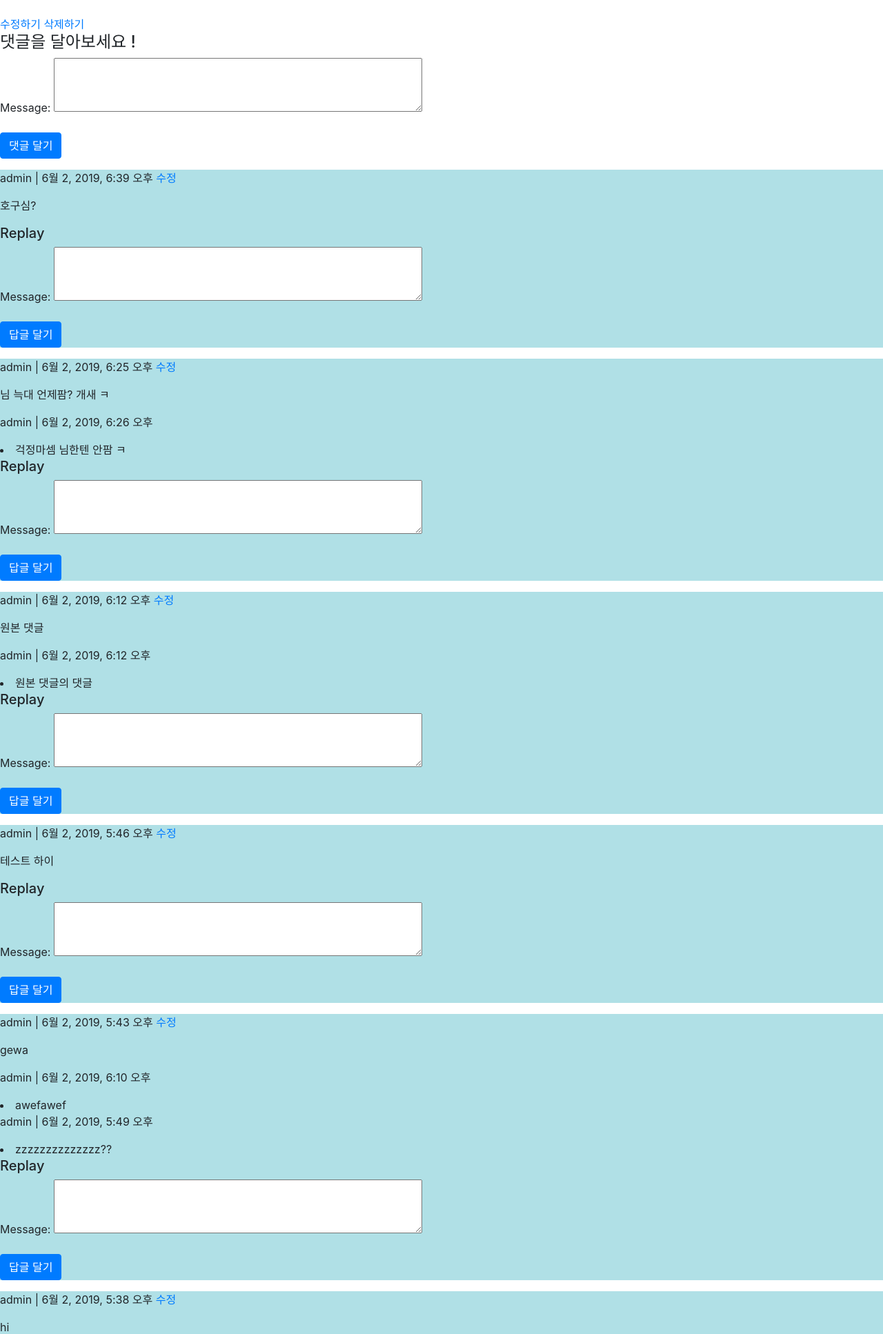
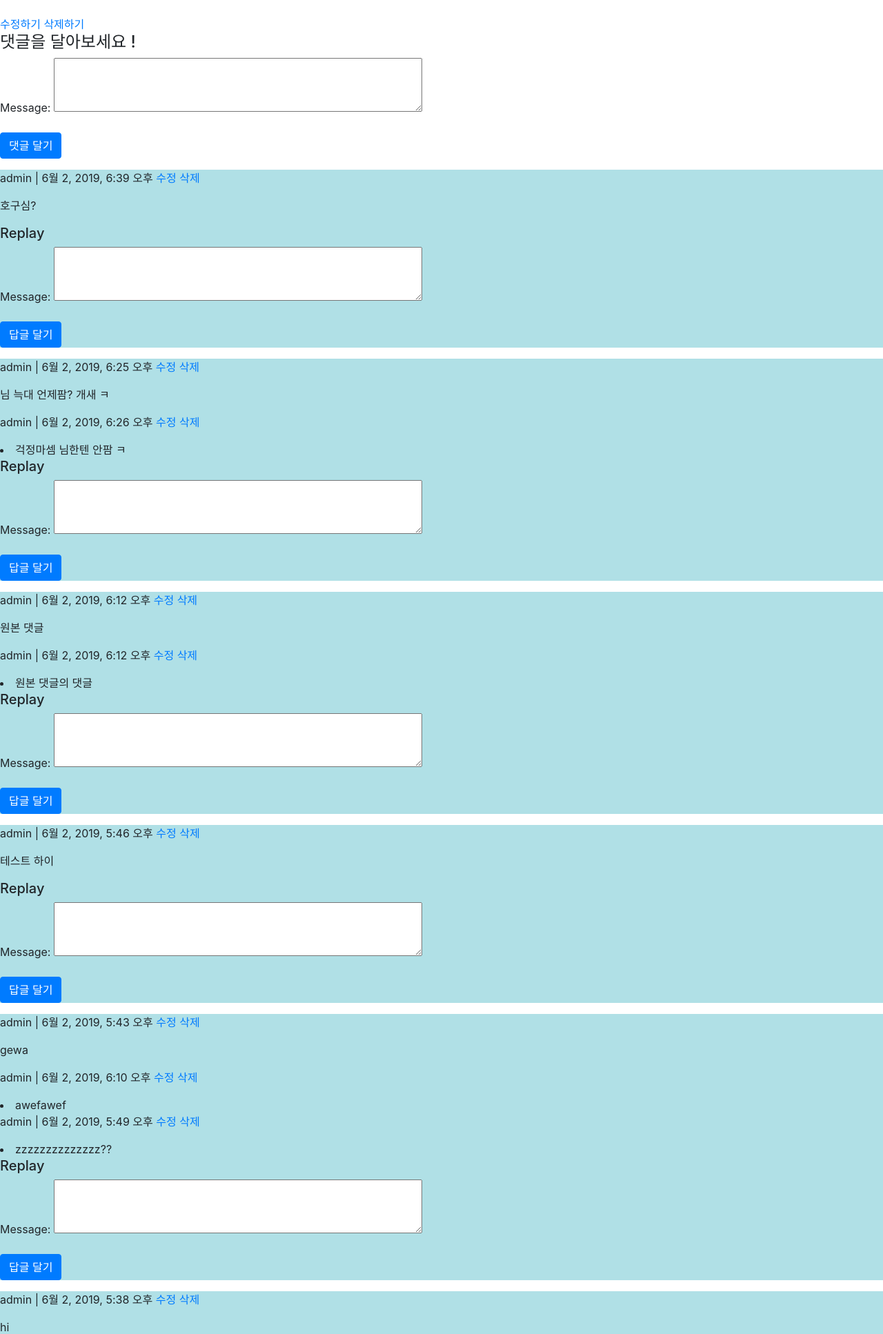
Before and after one commit to Dokeey/Buy-Sell, a Django app: page /trade/item_detail/1/ in a window 1280 px wide. Shown: the part 908-2842 px from the top of the page at 69% size. Run offline with Django 3.2, Linux system fonts and the light colour scheme; data comes from the database, SQL or seed files in the repository; both versions use the stored data as it was after the commit; some libraries are stand-ins or nearby versions.

Commit message:
add: item 댓글 삭제하기 구현

```diff
--- a/trade/templates/trade/item_detail.html
+++ b/trade/templates/trade/item_detail.html
@@ -36,11 +36,14 @@
 {% for comment in comments %}
     <div class="comment" style="background-color: powderblue">
         <p class="info">{{ comment.user }} | {{ comment.created_at }}
-            <a href="{% url "trade:comment_update" pk=item.pk cid=comment.pk %}">수정</a></p>
+            <a href="{% url "trade:comment_update" pk=item.pk cid=comment.pk %}">수정</a>
+            <a href="{% url "trade:comment_delete" pk=item.pk cid=comment.pk %}">삭제</a></p>
             {{ comment.message|linebreaks }}
 
         {% for replay in comment.replies.all %}
-            <p class="info">{{ replay.user }} | {{ replay.created_at }}</p>
+            <p class="info">{{ replay.user }} | {{ replay.created_at }}
+            <a href="{% url "trade:comment_update" pk=item.pk cid=replay.pk %}">수정</a>
+            <a href="{% url "trade:comment_delete" pk=item.pk cid=replay.pk %}">삭제</a></p>
             <li>{{ replay.message }}</li>
         {% endfor %}
 
--- a/trade/urls.py
+++ b/trade/urls.py
@@ -13,5 +13,6 @@ urlpatterns = [
     path('item_update/<int:pk>/', views.item_update, name='item_update'),
     path('item_delete/<int:pk>/', views.item_delete, name='item_delete'),
     path('comment_update/<int:pk>/<int:cid>/', views.comment_update, name='comment_update'),
+    path('comment_delete/<int:pk>/<int:cid>/', views.comment_delete, name='comment_delete'),
     path('test/', views.test),
 ]
--- a/trade/views.py
+++ b/trade/views.py
@@ -102,5 +102,10 @@ def comment_update(request, pk, cid):
         'form':form
     })
 
+def comment_delete(reuqest, pk, cid):
+    comment = get_object_or_404(ItemComment, pk=cid)
+    comment.delete()
+    return redirect('trade:item_detail', pk)
+
 def test(request):
     return render(request, 'trade/test.html')
```
Also changed, not shown: db.sqlite3.
